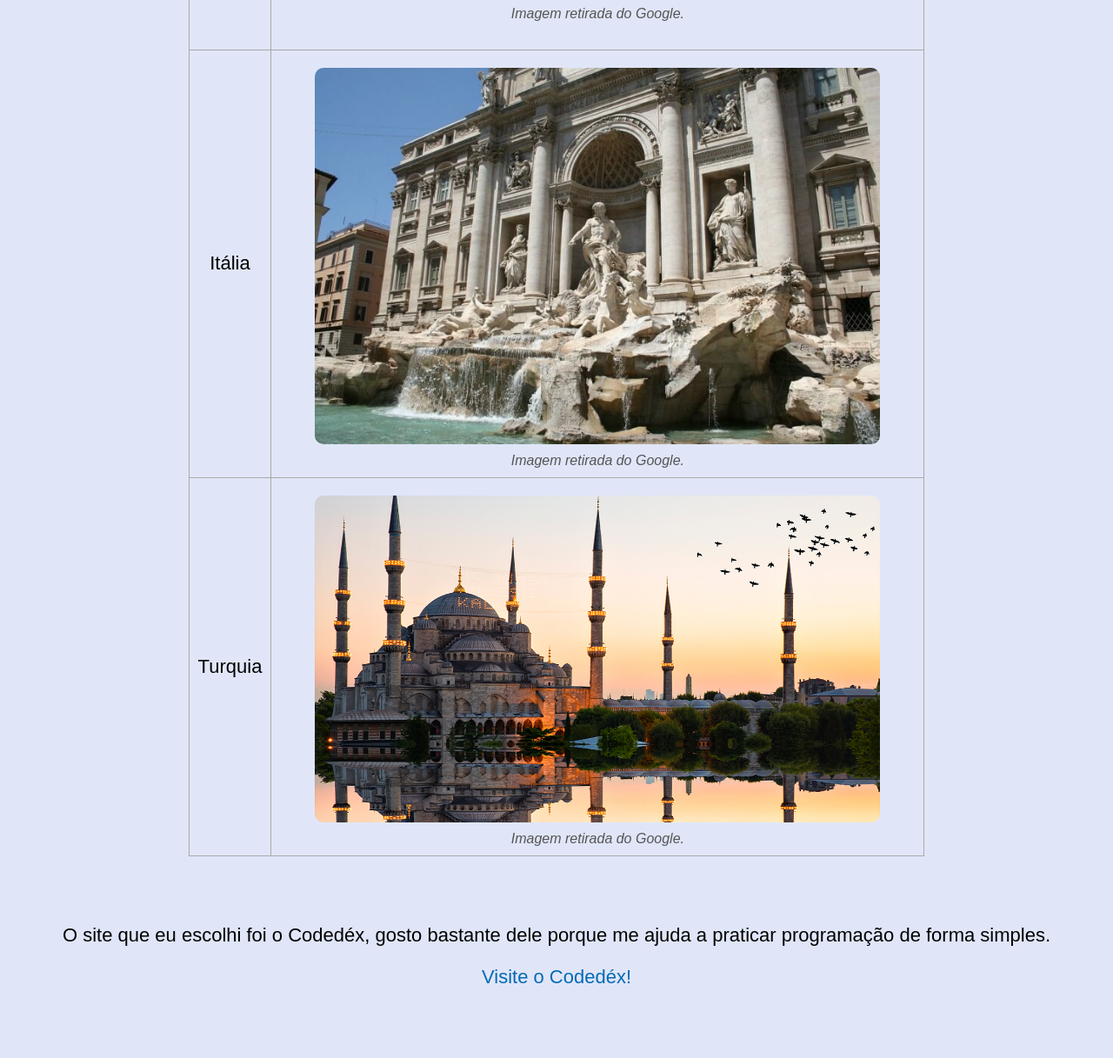
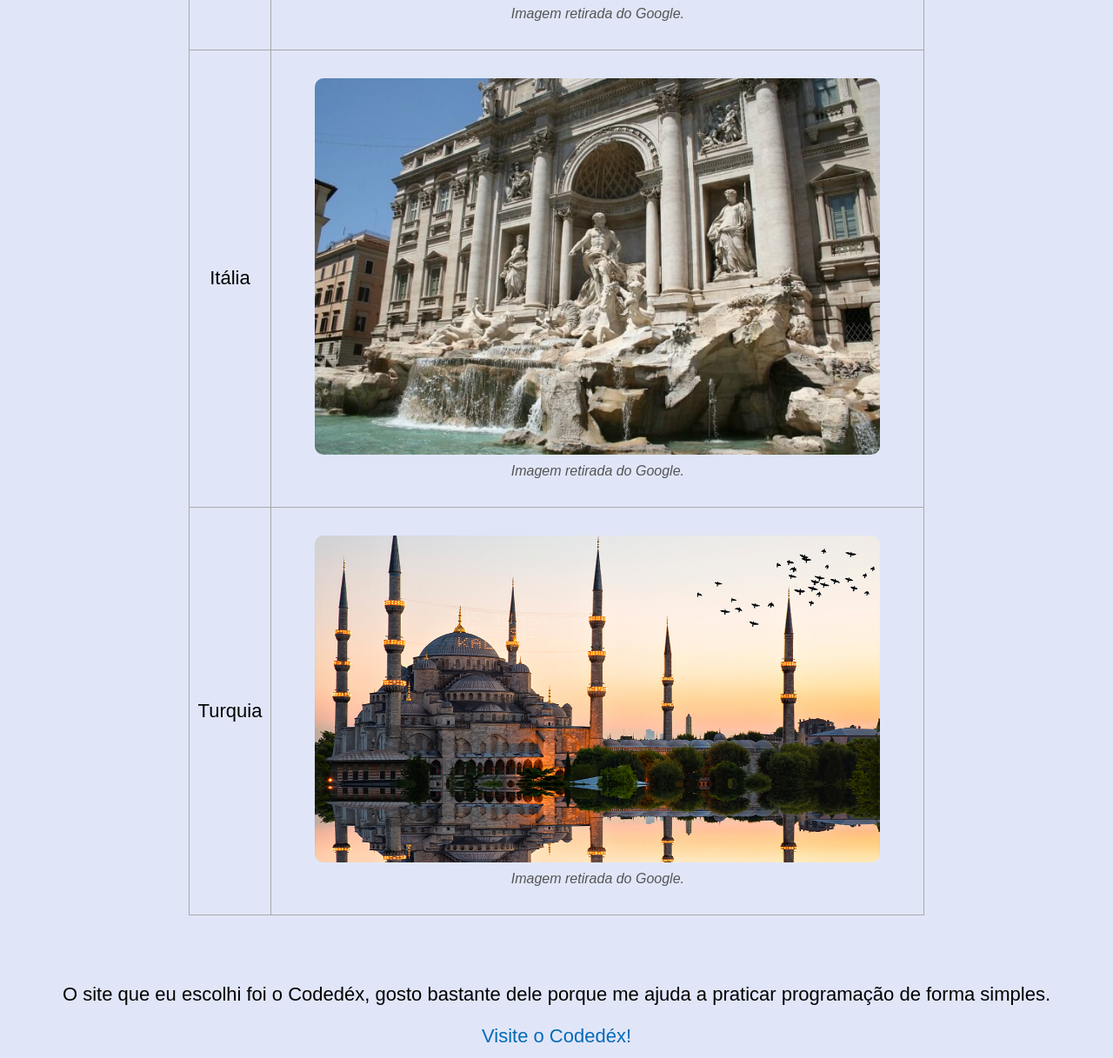
Before and after one commit to taynaalvess/autobiografia-projetofds, a plain HTML site: page index.html in a window 1280 px wide. Shown: the part 2155-3372 px from the top of the page at 87% size. Before the commit the page ends 3312 px from the top, so only its background shows below. Drawn offline with Linux system fonts and the light colour scheme.

Commit message:
Update att 2

```diff
--- a/index.html
+++ b/index.html
@@ -8,7 +8,7 @@
 </head>
 <body>
 
-  <div class="conteudo"></div>
+  <div class="conteudo">
 
   <h1>Tayná da Cruz Alves Rodrigues</h1>
 
@@ -27,7 +27,7 @@
     <button onclick="exibirMensagem()">Clique para ver a mensagem!</button>
     <p id="mensagem" style="text-align: center; margin-top: 20px;"></p>
     <script src="script.js"></script>
-    <br></br>
+    <br><br>
 
   <!-- Início da seção de hobbies -->
   <p>
@@ -46,34 +46,45 @@
 
 
   <!-- Tabela com os países -->
-  <br></br>
+  <br><br>
   <p class="centralizar">Esses são alguns dos países que eu gostaria de visitar algum dia:</p>
+
   <table class="centralizar">
     <tr>
       <td>Chile</td>
       <td>
         <figure>
           <img src="img/chile.jpeg" alt="Chile" width="650">
-          <figcaption class="legenda">Imagem retirada do Google.</figcaption></td>
-      </figure>
+          <figcaption class="legenda">Imagem retirada do Google.</figcaption>
+        </figure>
+      </td>
     </tr>
     <tr>
       <td>Itália</td>
-      <td><img src="img/italia.jpg" alt="Itália" width="650">
-      <figcaption class="legenda">Imagem retirada do Google.</figcaption></td>
+      <td>
+        <figure>
+          <img src="img/italia.jpg" alt="Itália" width="650">
+          <figcaption class="legenda">Imagem retirada do Google.</figcaption>
+        </figure>
+      </td>
     </tr>
     <tr>
       <td>Turquia</td>
-      <td><img src="img/turquia.jpg" alt="Turquia" width="650">
-      <figcaption class="legenda">Imagem retirada do Google.</figcaption></td>
+      <td>
+        <figure>
+          <img src="img/turquia.jpg" alt="Turquia" width="650">
+          <figcaption class="legenda">Imagem retirada do Google.</figcaption>
+        </figure>
+      </td>
     </tr>
   </table>
 
   <!-- Site de interesse -->
-    <br></br>
+    <br><br>
     <p class="centralizar">O site que eu escolhi foi o Codedéx, gosto bastante dele porque me ajuda a praticar programação de forma simples.</p>
     <a href="https://www.codedex.io/" target="_blank"> Visite o Codedéx! </a>
 
   </div>
+  </div>
 </body>
 </html>
--- a/style.css
+++ b/style.css
@@ -36,7 +36,7 @@ table {
     border-collapse: collapse;
     width: 60%;
     margin: 20px auto;
-    border: 1px solid #aaa; /* só se quiser borda no contorno da tabela */
+    border: 1px solid #aaa;
 }
 
 /* ----- Estilo para células da tabela de países----- */
@@ -89,10 +89,19 @@ button:active {
 
 /* ----- Container para limitar largura máxima do conteúdo ----- */
 .conteudo {
-  max-width: 800px;
+  max-width: 1200px;
   margin: 0 auto;
   text-align: center;
 }
+
+/* ----- Ajustes responsivos para telas menores (até 768px) ----- */
+@media (max-width: 768px) {
+  .conteudo {
+    padding: 0 20px;
+    max-width: 100%;
+  }
+}
+
 
 /* ----- Lista de hobbies ----- */
 ul {
```
